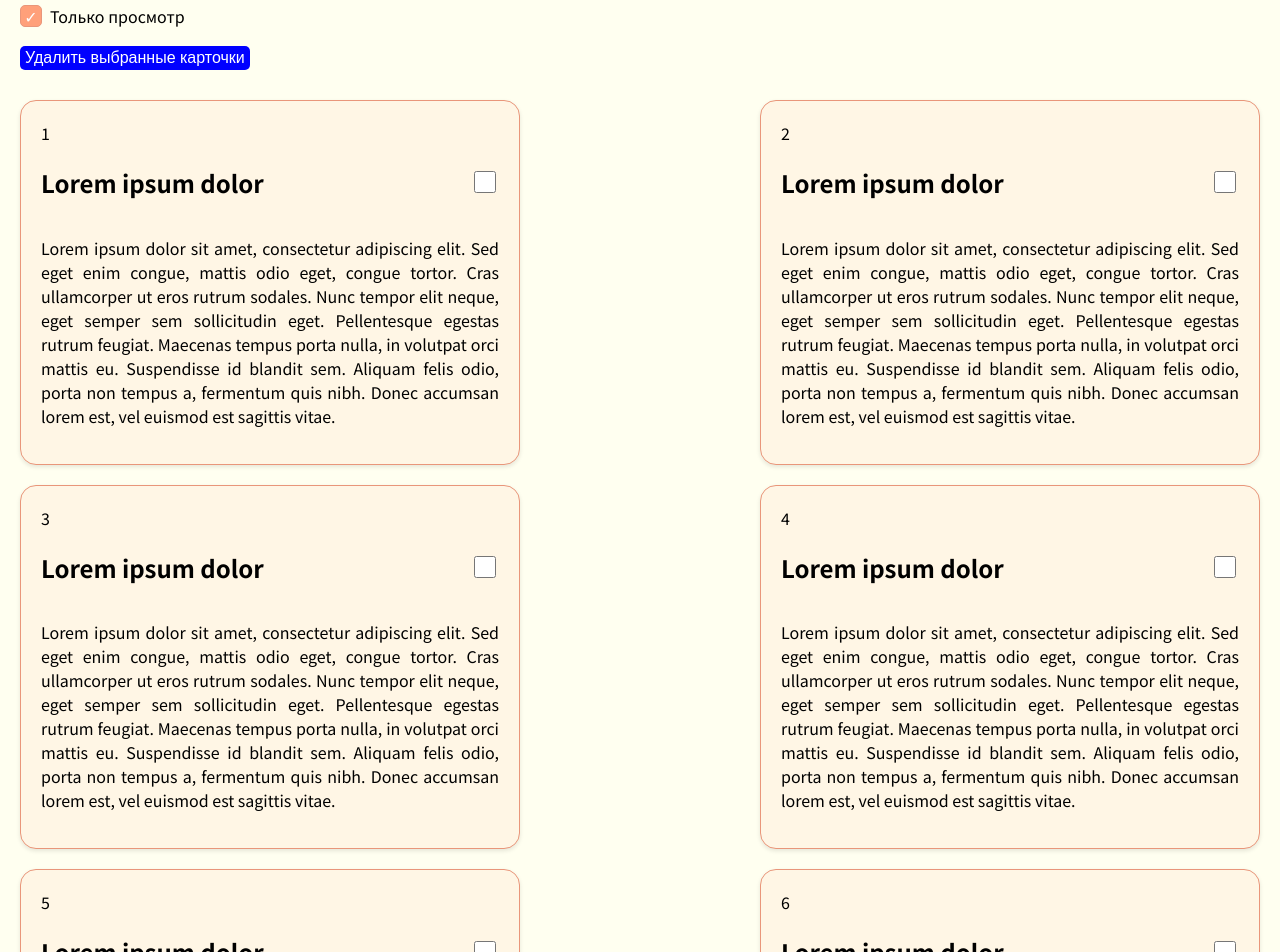
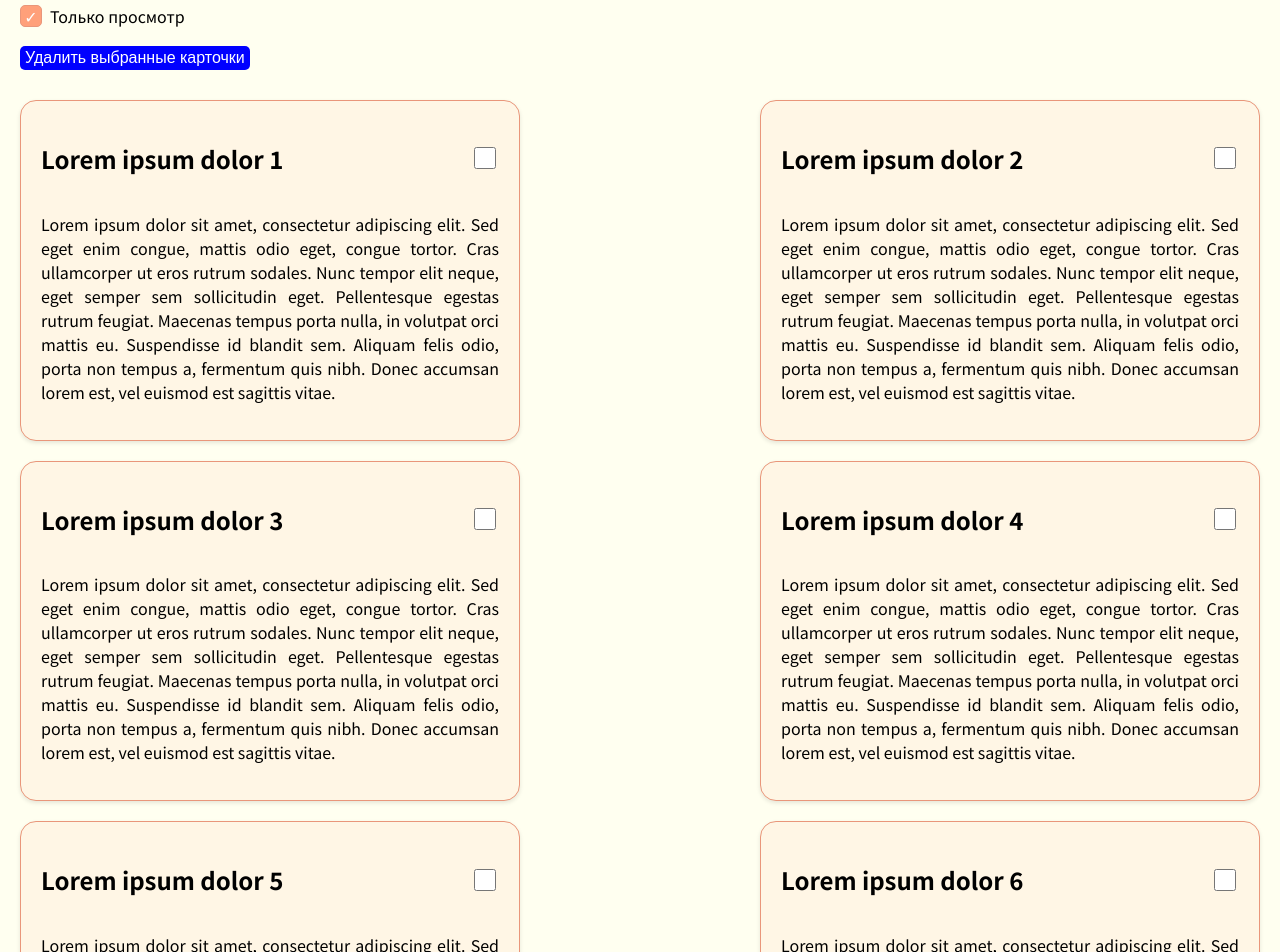
Before and after one commit to NadyaKir/React, a React (Create React App) app: page / in a window 1280 px wide. Shown: the part 180-1132 px from the top of the page. Built offline with nearby package versions, Linux system fonts and the light colour scheme.

Commit message:
Card title changed

```diff
--- a/src/App.js
+++ b/src/App.js
@@ -9,43 +9,43 @@ import Delete from './components/Delete/Delete';
 const ITEMS = [
   {
     id: '1',
-    title: 'Lorem ipsum dolor',
+    title: 'Lorem ipsum dolor 1',
     descr:
       'Lorem ipsum dolor sit amet, consectetur adipiscing elit. Sed eget enim congue, mattis odio eget, congue tortor. Cras ullamcorper ut eros rutrum sodales. Nunc tempor elit neque, eget semper sem sollicitudin eget. Pellentesque egestas rutrum feugiat. Maecenas tempus porta nulla, in volutpat orci mattis eu. Suspendisse id blandit sem. Aliquam felis odio, porta non tempus a, fermentum quis nibh. Donec accumsan lorem est, vel euismod est sagittis vitae.',
   },
   {
     id: '2',
-    title: 'Lorem ipsum dolor',
+    title: 'Lorem ipsum dolor 2',
     descr:
       'Lorem ipsum dolor sit amet, consectetur adipiscing elit. Sed eget enim congue, mattis odio eget, congue tortor. Cras ullamcorper ut eros rutrum sodales. Nunc tempor elit neque, eget semper sem sollicitudin eget. Pellentesque egestas rutrum feugiat. Maecenas tempus porta nulla, in volutpat orci mattis eu. Suspendisse id blandit sem. Aliquam felis odio, porta non tempus a, fermentum quis nibh. Donec accumsan lorem est, vel euismod est sagittis vitae.',
   },
   {
     id: '3',
-    title: 'Lorem ipsum dolor',
+    title: 'Lorem ipsum dolor 3',
     descr:
       'Lorem ipsum dolor sit amet, consectetur adipiscing elit. Sed eget enim congue, mattis odio eget, congue tortor. Cras ullamcorper ut eros rutrum sodales. Nunc tempor elit neque, eget semper sem sollicitudin eget. Pellentesque egestas rutrum feugiat. Maecenas tempus porta nulla, in volutpat orci mattis eu. Suspendisse id blandit sem. Aliquam felis odio, porta non tempus a, fermentum quis nibh. Donec accumsan lorem est, vel euismod est sagittis vitae.',
   },
   {
     id: '4',
-    title: 'Lorem ipsum dolor',
+    title: 'Lorem ipsum dolor 4',
     descr:
       'Lorem ipsum dolor sit amet, consectetur adipiscing elit. Sed eget enim congue, mattis odio eget, congue tortor. Cras ullamcorper ut eros rutrum sodales. Nunc tempor elit neque, eget semper sem sollicitudin eget. Pellentesque egestas rutrum feugiat. Maecenas tempus porta nulla, in volutpat orci mattis eu. Suspendisse id blandit sem. Aliquam felis odio, porta non tempus a, fermentum quis nibh. Donec accumsan lorem est, vel euismod est sagittis vitae.',
   },
   {
     id: '5',
-    title: 'Lorem ipsum dolor',
+    title: 'Lorem ipsum dolor 5',
     descr:
       'Lorem ipsum dolor sit amet, consectetur adipiscing elit. Sed eget enim congue, mattis odio eget, congue tortor. Cras ullamcorper ut eros rutrum sodales. Nunc tempor elit neque, eget semper sem sollicitudin eget. Pellentesque egestas rutrum feugiat. Maecenas tempus porta nulla, in volutpat orci mattis eu. Suspendisse id blandit sem. Aliquam felis odio, porta non tempus a, fermentum quis nibh. Donec accumsan lorem est, vel euismod est sagittis vitae.',
   },
   {
     id: '6',
-    title: 'Lorem ipsum dolor',
+    title: 'Lorem ipsum dolor 6',
     descr:
       'Lorem ipsum dolor sit amet, consectetur adipiscing elit. Sed eget enim congue, mattis odio eget, congue tortor. Cras ullamcorper ut eros rutrum sodales. Nunc tempor elit neque, eget semper sem sollicitudin eget. Pellentesque egestas rutrum feugiat. Maecenas tempus porta nulla, in volutpat orci mattis eu. Suspendisse id blandit sem. Aliquam felis odio, porta non tempus a, fermentum quis nibh. Donec accumsan lorem est, vel euismod est sagittis vitae.',
   },
   {
     id: '7',
-    title: 'Lorem ipsum dolor',
+    title: 'Lorem ipsum dolor 7',
     descr:
       'Lorem ipsum dolor sit amet, consectetur adipiscing elit. Sed eget enim congue, mattis odio eget, congue tortor. Cras ullamcorper ut eros rutrum sodales. Nunc tempor elit neque, eget semper sem sollicitudin eget. Pellentesque egestas rutrum feugiat. Maecenas tempus porta nulla, in volutpat orci mattis eu. Suspendisse id blandit sem. Aliquam felis odio, porta non tempus a, fermentum quis nibh. Donec accumsan lorem est, vel euismod est sagittis vitae.',
   },
--- a/src/components/Card/CardHeader.js
+++ b/src/components/Card/CardHeader.js
@@ -5,7 +5,6 @@ import { Header, Textarea, Title, Button, Checkbox } from './CardHeader.styled';
 const CardHeader = (props) => {
   return (
     <Fragment>
-      <div>{props.id}</div>
       <Header>
         {props.isEditing ? (
           <Textarea
```
